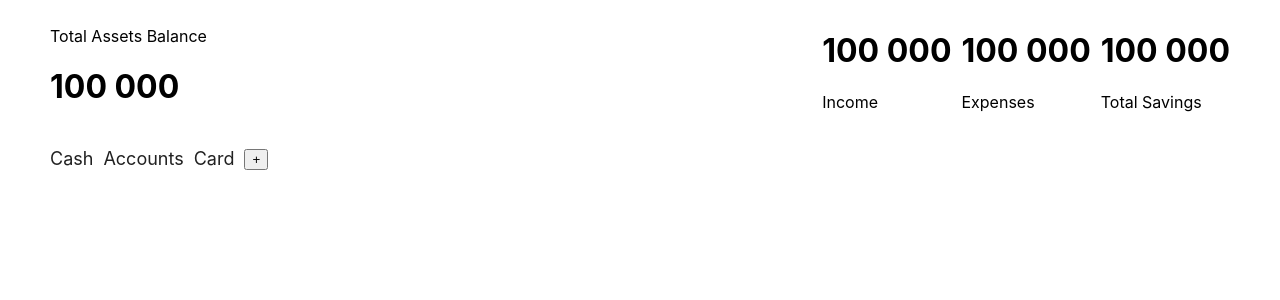
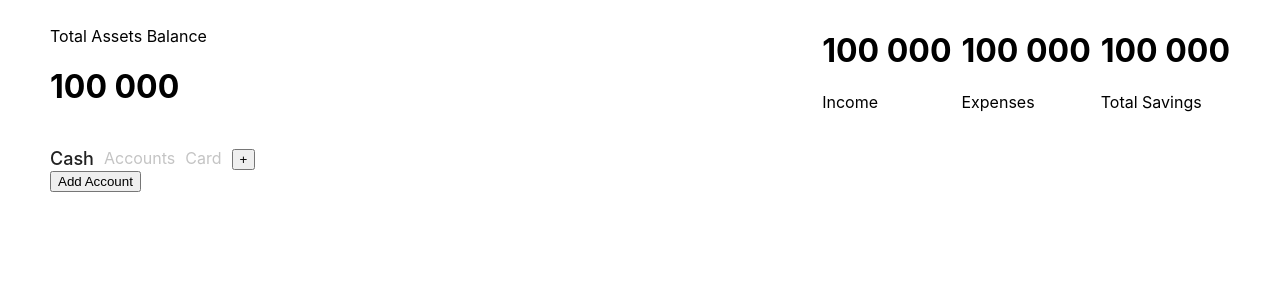
Before and after one commit to controlplusn/budget-tracker, a React (Create React App) app: page / in a window 1280 px wide. Both pictures are taken after a click on the link "Cash". Shown: the top 300 px of the page. Built offline with nearby package versions, Linux system fonts and the light colour scheme.

Commit message:
Functional choose of accounts

```diff
--- /dev/null
+++ b/src/components/AddAccount.jsx
@@ -0,0 +1,7 @@
+const AddAccount = () => {
+    return (
+        <button>Add Account</button>
+    )
+}
+
+export default AddAccount;
--- a/src/components/AddAccountButton.jsx
+++ b/src/components/AddAccountGroupButton.jsx
@@ -1,6 +1,6 @@
 import "../styles/Accounts.css"
 
-const AddAccountButton = () => {
+const AddAccountGroupButton = () => {
     return (
         <div className="addAccount-btn">
             <button>
@@ -10,4 +10,4 @@ const AddAccountButton = () => {
     )
 }
 
-export default AddAccountButton;
+export default AddAccountGroupButton;
--- a/src/components/ChooseAccount.jsx
+++ b/src/components/ChooseAccount.jsx
@@ -1,8 +1,8 @@
 import "../styles/Accounts.css"
 
-const ChooseAccount = ({ accountName }) => {
+const ChooseAccount = ({ accountName, isActive, onClick }) => {
     return (
-        <li className="account-item">
+        <li className={`account-item ${isActive ? 'active' : ''}`} onClick={onClick}>
             <a className="account-link" href="#">
                 <span>{accountName}</span>
             </a>
--- a/src/pages/Accounts/Accounts.jsx
+++ b/src/pages/Accounts/Accounts.jsx
@@ -1,10 +1,14 @@
+import { useState } from "react";
 import ChooseAccount from "../../components/ChooseAccount";
 import "../../styles/Accounts.css"
 import Assets from "./Assets";
 import accList from "../../data/accItem";
-import AddAccountButton from "../../components/AddAccountButton";
+import AddAccountGroupButton from "../../components/AddAccountGroupButton";
+import CashAccount from "./CashAccount";
 
 const Accounts = () => {
+    const [activeAccount, setActiveAccount] = useState(null);
+
     return (
         <div className="accounts">
             <div className="accounts-header">
@@ -26,10 +30,16 @@ const Accounts = () => {
                         <ChooseAccount
                             key={account._id}
                             accountName={account.accName}
+                            isActive={activeAccount === account.accName}
+                            onClick={() => setActiveAccount(account.accName)}
                         />
                     ))}
 
-                    <AddAccountButton />
+                    <AddAccountGroupButton />
+                </div>
+
+                <div className="account-details">
+                    {activeAccount === "Cash" && <CashAccount />}
                 </div>
             </div>
         </div>
--- /dev/null
+++ b/src/pages/Accounts/CashAccount.jsx
@@ -0,0 +1,10 @@
+import AddAccount from "../../components/AddAccount";
+
+
+const CashAccount = () => {
+    return (
+        <AddAccount />
+    )
+}
+
+export default CashAccount;
--- a/src/styles/Accounts.css
+++ b/src/styles/Accounts.css
@@ -30,7 +30,13 @@
 }
 
 .account-item .account-link {
+    font-size: 16px;
+    text-decoration: none;
+    color: #c4c4c4;
+}
+
+.account-item.active .account-link {
     font-size: 18px;
-    text-decoration: none;
+    font-weight: 500;
     color: #212121;
 }
```
Also changed, not shown: src/pages/Accounts/Cash.jsx (deleted).
